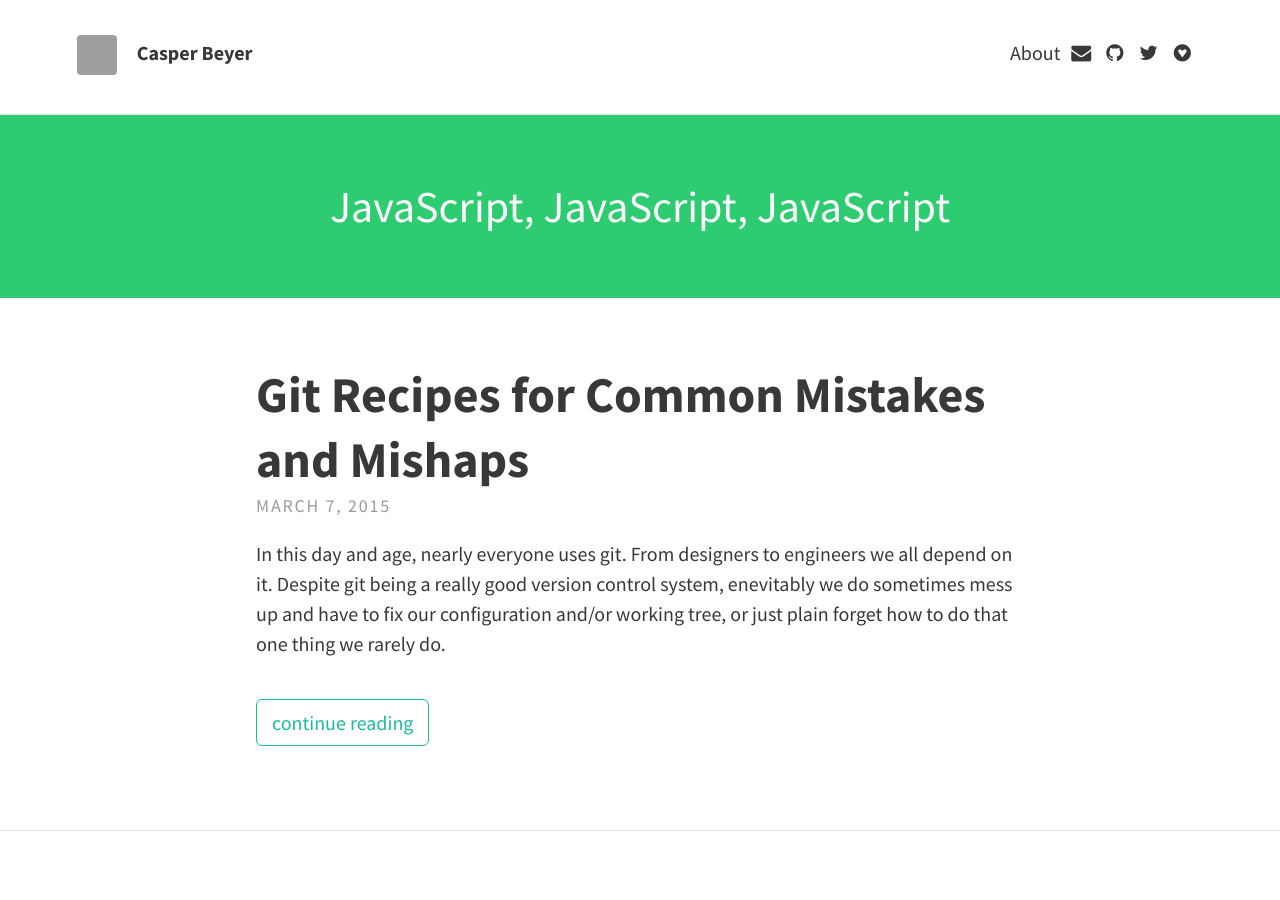
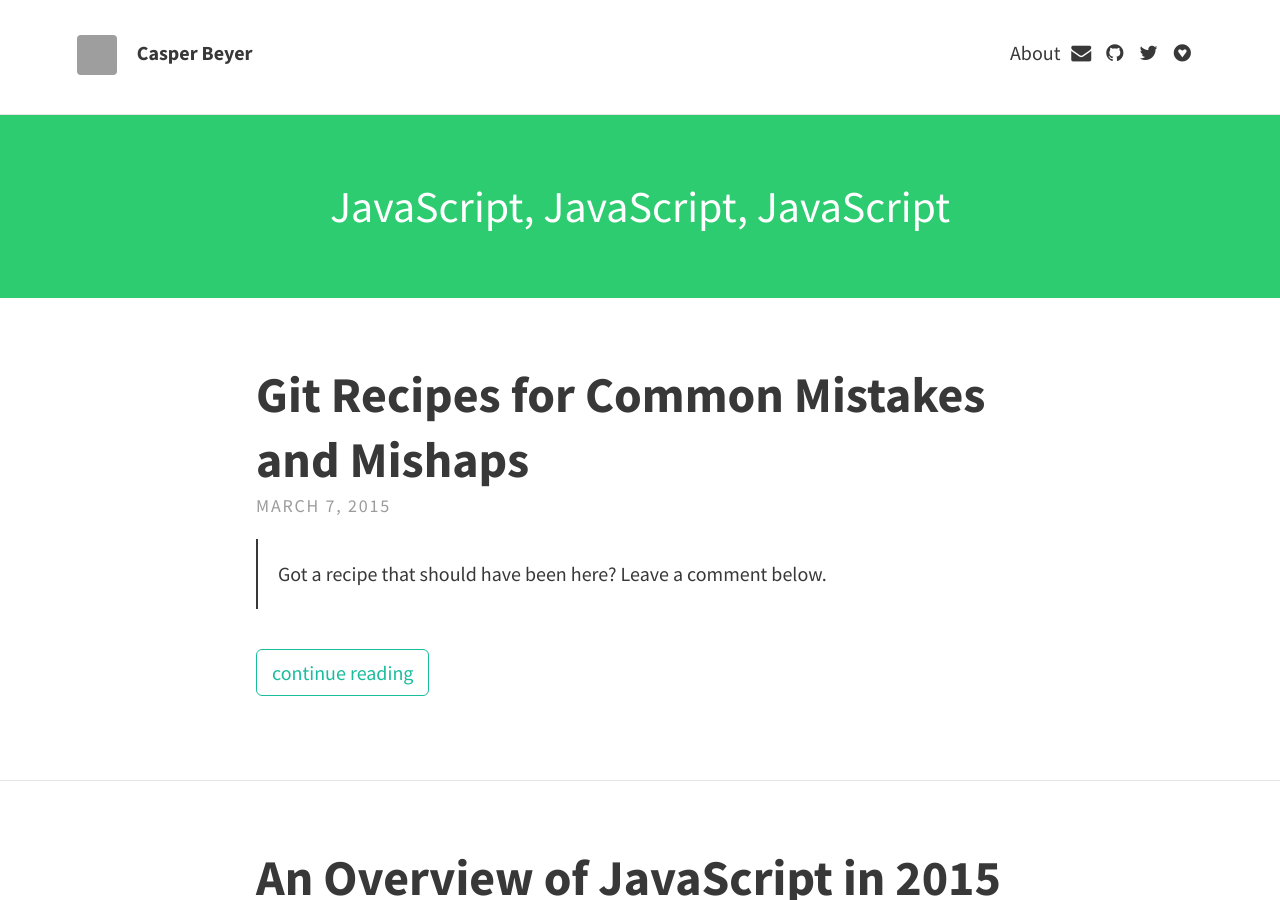
Before and after one commit to caspervonb/caspervonb.github.bak, a Jekyll site: the page built from index.html, in a window 1280 px wide and 900 px high. Built offline with Jekyll 4.4.1, drawn with Linux system fonts in a browser that asks for light colours; nearby versions of some CDN libraries; Markdown is read by kramdown in place of the engine named in the settings; the list of posts is cut into pages by our own code; grey boxes are pictures that could not be loaded.

Commit message:
Update 2015-03-07-git-recipes-for-the-rest-of-us.markdown

````diff
--- a/_posts/2015-03-07-git-recipes-for-the-rest-of-us.markdown
+++ b/_posts/2015-03-07-git-recipes-for-the-rest-of-us.markdown
@@ -19,6 +19,9 @@
 redirect_from:
   - /tools/git-recipies-for-the-rest-of-us/
 ---
+
+> Got a recipe that should have been here?
+> Leave a comment below.
 
 In this day and age, nearly everyone uses git. From designers to engineers we all depend on it. Despite git being a really good version control system, enevitably we do sometimes mess up and have to fix our configuration and/or working tree, or just plain forget how to do that one thing we rarely do.
 
@@ -122,5 +125,3 @@
 fi
 ' --tag-name-filter cat -- --branches --tags
 ```
-
-> ## Got a git recipie that should have been here? Let me know
````
